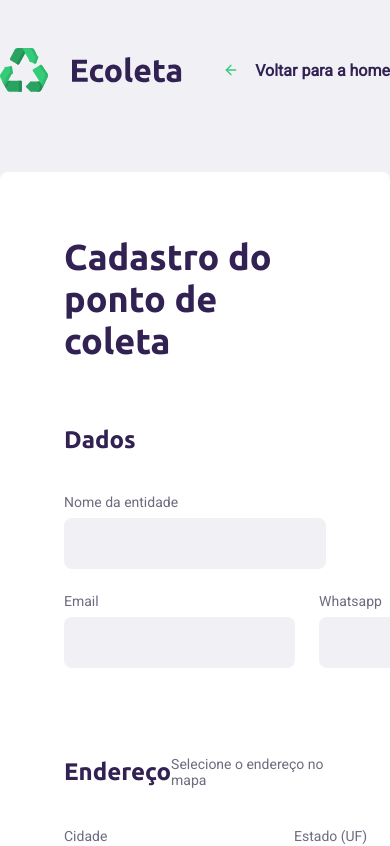
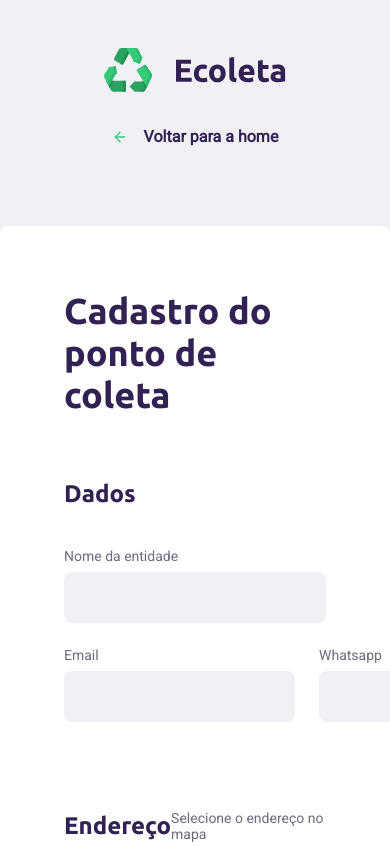
Before and after one commit to JoaoCFN/Ecoleta, a React (Create React App) app in the folder web/: page /create-collect-point in a window 390 px wide. Shown: the top 846 px of the page. Built offline with nearby package versions, Linux system fonts and the light colour scheme.

Commit message:
Fix
Menu ajustado

```diff
--- a/web/src/pages/CreateCollectPoint/style.css
+++ b/web/src/pages/CreateCollectPoint/style.css
@@ -201,3 +201,22 @@
     background: #E1FAEC;
     border: 2px solid #34CB79;
 }
+
+/* Ajustando layout quebrado no mobile */
+@media screen and (max-width: 1150px){
+    #page-create-collect-point header {
+        margin-left: 8%;
+        margin-right: 8%;
+    }
+
+}
+@media screen and (max-width: 500px){
+    #page-create-collect-point header {
+        flex-direction: column;
+    }
+
+    #page-create-collect-point header a {
+        margin-top: 35px;
+    }
+
+}
```
